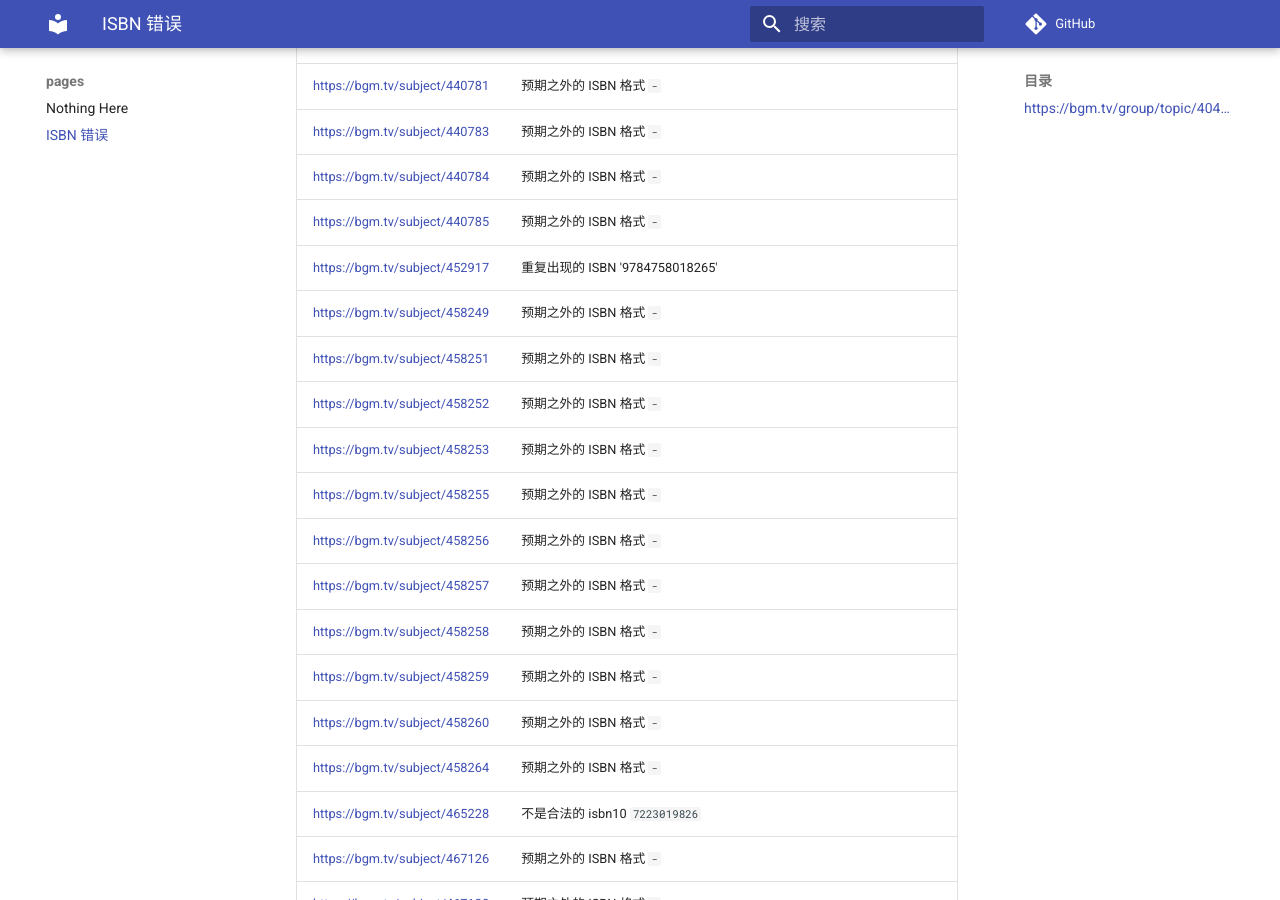
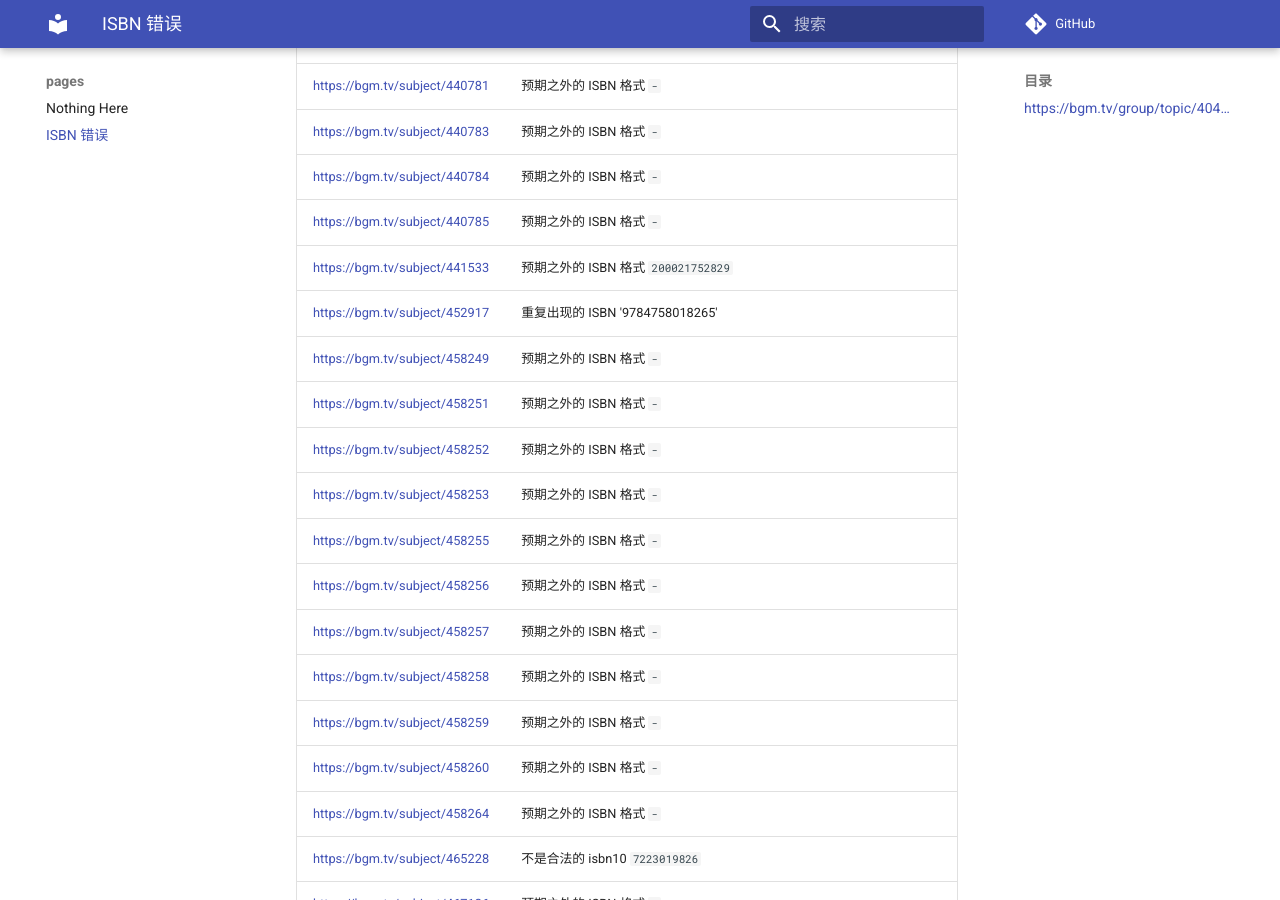
Before and after one commit to trim21/bangumi-pages, an MkDocs documentation site: the page built from docs/isbn.md, in a window 1280 px wide and 900 px high, scrolled down 4074 px. Built offline with MkDocs 1.6.1 and Material for MkDocs 9.7.7, drawn with Linux system fonts in a browser that asks for light colours; comment, search, counter and statistics services are not loaded; part of the change alters nothing that is shown.

Commit message:
update isbn.md

```diff
--- a/docs/isbn.md
+++ b/docs/isbn.md
@@ -1,7 +1,7 @@
 # ISBN 错误
 ## <https://bgm.tv/group/topic/404801>
 
-total 216
+total 217
 
 | url | error |
 | --- |  ---  |
@@ -93,6 +93,7 @@ total 216
 | <https://bgm.tv/subject/440783> | 预期之外的 ISBN 格式 `-` |
 | <https://bgm.tv/subject/440784> | 预期之外的 ISBN 格式 `-` |
 | <https://bgm.tv/subject/440785> | 预期之外的 ISBN 格式 `-` |
+| <https://bgm.tv/subject/441533> | 预期之外的 ISBN 格式 `200021752829` |
 | <https://bgm.tv/subject/452917> | 重复出现的 ISBN '9784758018265' |
 | <https://bgm.tv/subject/458249> | 预期之外的 ISBN 格式 `-` |
 | <https://bgm.tv/subject/458251> | 预期之外的 ISBN 格式 `-` |
```
